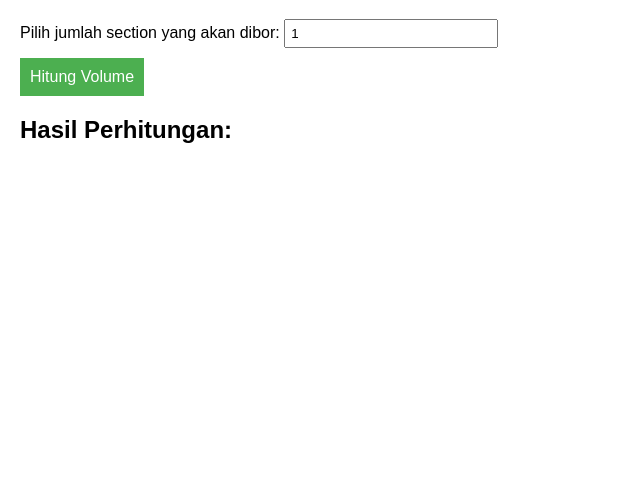
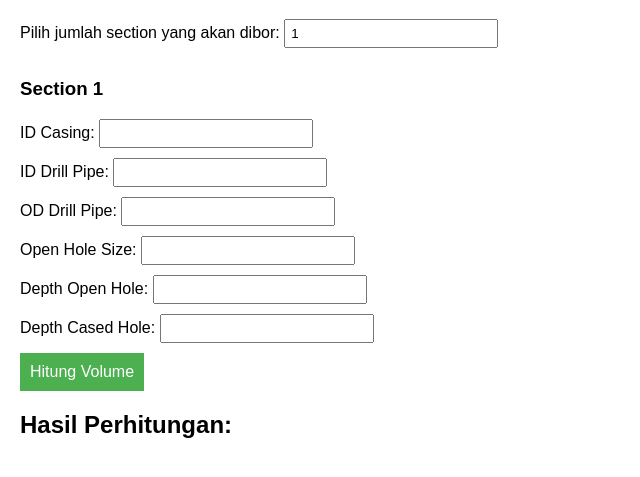
Before and after one commit to astrinema29/PumpingCalculator, a plain HTML site: page holevolumeCalc.html in a window 1280 px wide. Shown: the part 61-538 px from the top of the page, without its empty margins (0-640 px from the left). Drawn offline with Linux system fonts and the light colour scheme.

Commit message:
Update holevolumeCalc.html

```diff
--- a/holevolumeCalc.html
+++ b/holevolumeCalc.html
@@ -46,42 +46,52 @@
     <p id="result"></p>
 
     <script>
+        // Fungsi untuk menghasilkan inputan section sesuai jumlah yang dipilih
         function generateSections() {
-            let sectionCount = document.getElementById("sections").value;
+            let sectionCount = parseInt(document.getElementById("sections").value);  // Ambil nilai dari input jumlah section
             let container = document.getElementById("sections-container");
-            container.innerHTML = "";
+            container.innerHTML = "";  // Bersihkan kontainer sebelum menambahkan elemen baru
 
+            // Pastikan jumlah section lebih dari 0
+            if (sectionCount < 1) {
+                alert("Jumlah section tidak boleh kurang dari 1.");
+                return;
+            }
+
+            // Loop untuk menambahkan inputan untuk setiap section
             for (let i = 1; i <= sectionCount; i++) {
                 let sectionDiv = document.createElement("div");
                 sectionDiv.classList.add("section");
                 sectionDiv.innerHTML = `
                     <h3>Section ${i}</h3>
                     <label for="idCasing${i}">ID Casing:</label>
-                    <input type="number" id="idCasing${i}" name="idCasing${i"><br>
+                    <input type="number" id="idCasing${i}" name="idCasing${i}" required><br>
 
                     <label for="idDrillPipe${i}">ID Drill Pipe:</label>
-                    <input type="number" id="idDrillPipe${i}" name="idDrillPipe${i}" ><br>
+                    <input type="number" id="idDrillPipe${i}" name="idDrillPipe${i}" required><br>
 
                     <label for="odDrillPipe${i}">OD Drill Pipe:</label>
-                    <input type="number" id="odDrillPipe${i}" name="odDrillPipe${i}" ><br>
+                    <input type="number" id="odDrillPipe${i}" name="odDrillPipe${i}" required><br>
 
                     <label for="openHoleSize${i}">Open Hole Size:</label>
-                    <input type="number" id="openHoleSize${i}" name="openHoleSize${i}"><br>
+                    <input type="number" id="openHoleSize${i}" name="openHoleSize${i}" required><br>
 
                     <label for="depthOpenHole${i}">Depth Open Hole:</label>
-                    <input type="number" id="depthOpenHole${i}" name="depthOpenHole${i}"><br>
+                    <input type="number" id="depthOpenHole${i}" name="depthOpenHole${i}" required><br>
 
                     <label for="depthCasedHole${i}">Depth Cased Hole:</label>
-                    <input type="number" id="depthCasedHole${i}" name="depthCasedHole${i}"><br>
+                    <input type="number" id="depthCasedHole${i}" name="depthCasedHole${i}" required><br>
                 `;
                 container.appendChild(sectionDiv);
             }
         }
 
+        // Fungsi untuk menghitung volume setelah inputan semua section selesai
         function calculateVolumes() {
             let result = "";
+            let sectionCount = parseInt(document.getElementById("sections").value);  // Ambil jumlah section
 
-            let sectionCount = document.getElementById("sections").value;
+            // Loop untuk menghitung volume untuk setiap section
             for (let i = 1; i <= sectionCount; i++) {
                 let idCasing = parseFloat(document.getElementById(`idCasing${i}`).value);
                 let idDrillPipe = parseFloat(document.getElementById(`idDrillPipe${i}`).value);
@@ -90,11 +100,13 @@
                 let depthOpenHole = parseFloat(document.getElementById(`depthOpenHole${i}`).value);
                 let depthCasedHole = parseFloat(document.getElementById(`depthCasedHole${i}`).value);
 
+                // Cek apakah semua input sudah diisi dengan benar
                 if (isNaN(idCasing) || isNaN(idDrillPipe) || isNaN(odDrillPipe) || isNaN(openHoleSize) || isNaN(depthOpenHole) || isNaN(depthCasedHole)) {
                     alert("Tolong masukkan semua nilai dengan benar.");
                     return;
                 }
 
+                // Menghitung volume
                 let volumeInsideDrillPipe = Math.pow(idDrillPipe, 2) * depthOpenHole;
                 let volumeOutsideDrillPipe = ((Math.pow(idCasing, 2) - Math.pow(odDrillPipe, 2)) / 1029.4) * depthOpenHole;
                 let casedHoleVolume = volumeOutsideDrillPipe - ((Math.pow(idCasing, 2) - Math.pow(odDrillPipe, 2)) / 1029.4) * depthCasedHole;
@@ -109,10 +121,11 @@
                 `;
             }
 
+            // Menampilkan hasil perhitungan
             document.getElementById("result").innerHTML = result;
         }
 
-        // Initial section generation
+        // Generate inputan untuk section pertama kali
         generateSections();
     </script>
 </body>
```
